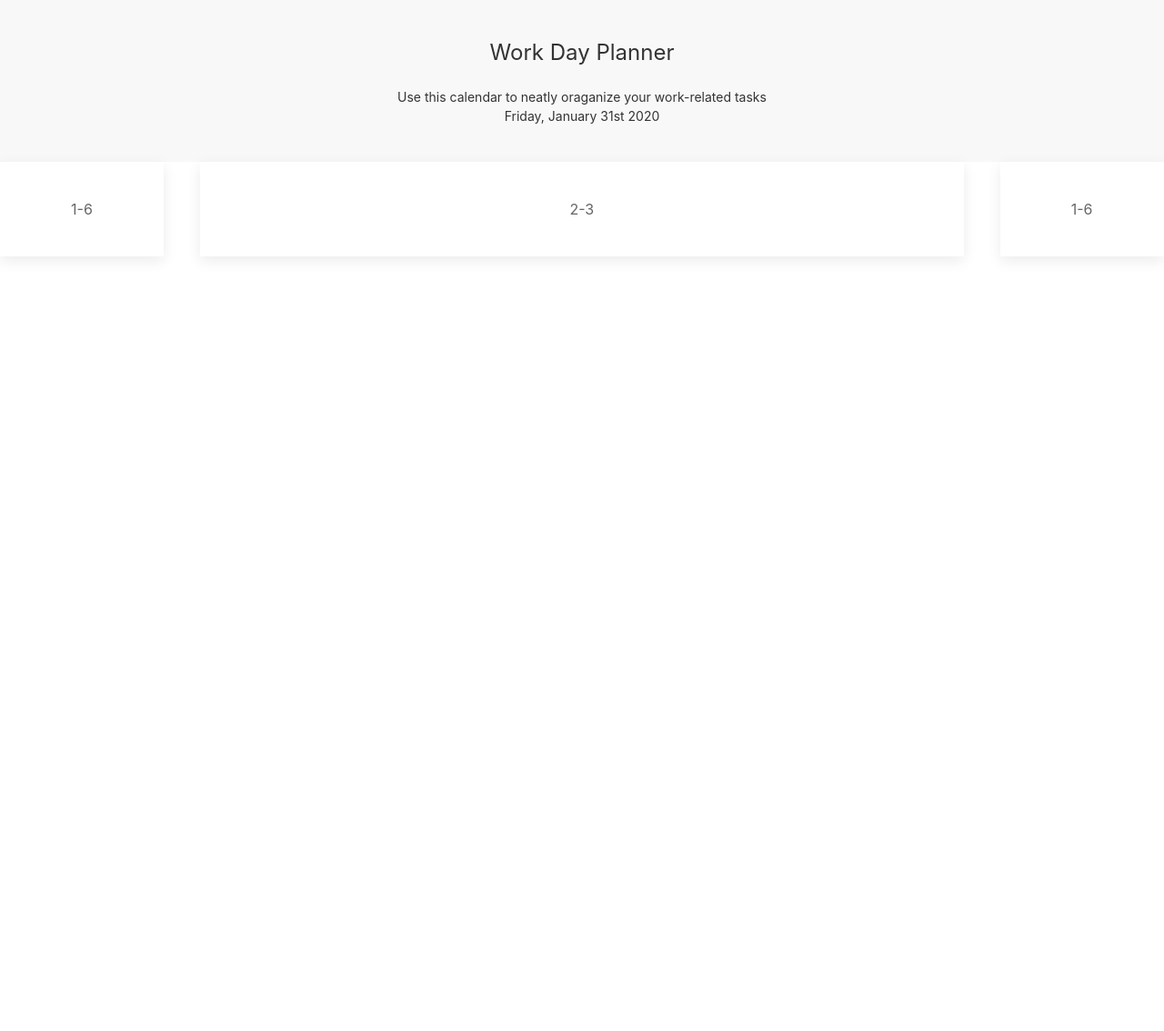
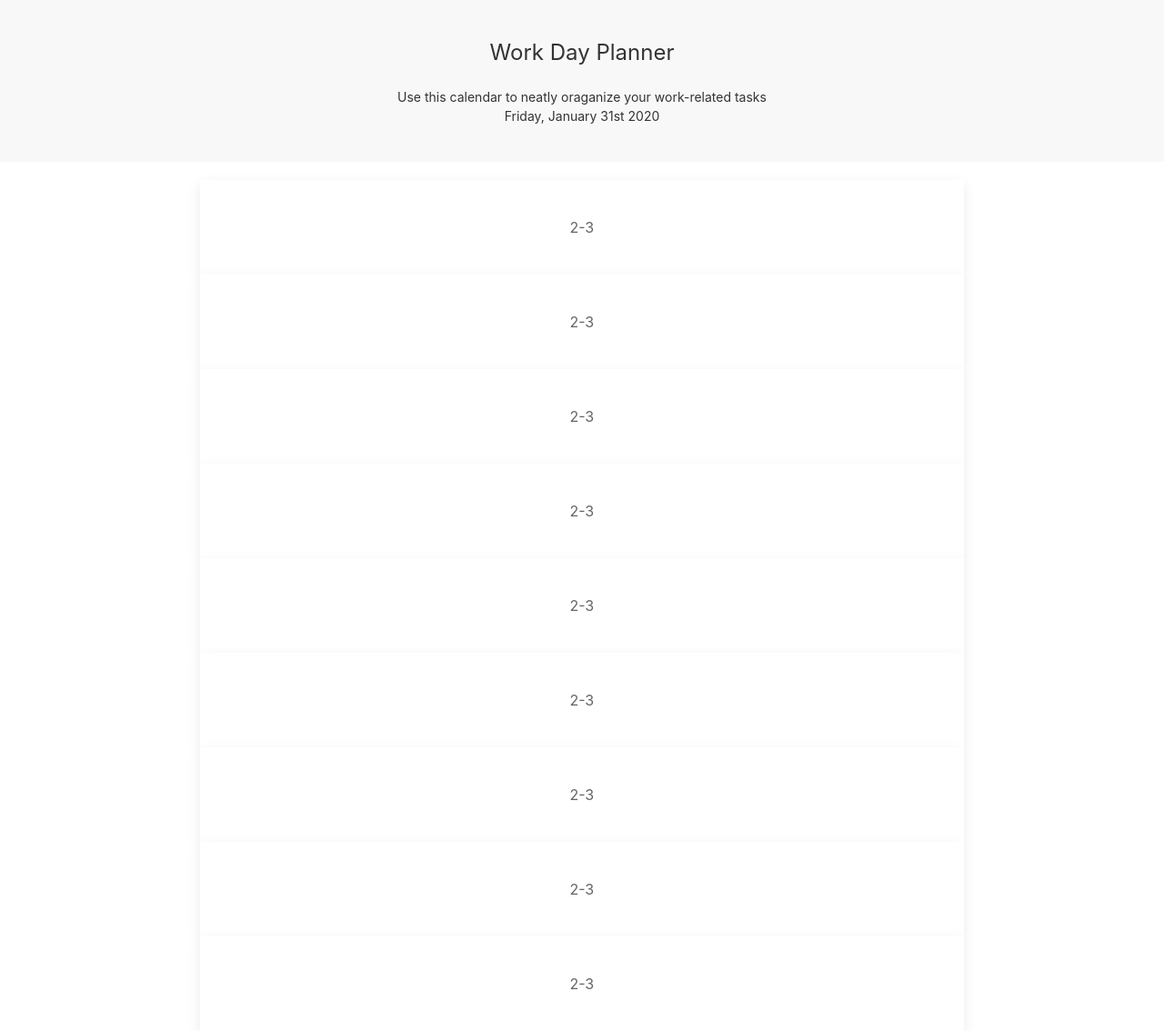
Before and after one commit to ariasadeghi530/workDayScheduler, a plain HTML site: page index.html in a window 1280 px wide. Shown: the whole page at 91% size. Before the commit the page ends 800 px from the top, so only its background shows below. Drawn offline with nearby package versions, Linux system fonts and the light colour scheme.

Commit message:
added grid for calendar elements

```diff
--- a/index.html
+++ b/index.html
@@ -36,13 +36,18 @@
   <!-- main page elements -->
   <div class="uk-text-center" uk-grid>
     <div class="uk-width-1-6">
-      <div class="uk-card uk-card-default uk-card-body">1-6</div>
     </div>
-    <div class="uk-width-2-3">
+    <div class="uk-width-2-3 uk-margin-top">
+      <div class="uk-card uk-card-default uk-card-body">2-3</div>
+      <div class="uk-card uk-card-default uk-card-body">2-3</div>
+      <div class="uk-card uk-card-default uk-card-body">2-3</div>
+      <div class="uk-card uk-card-default uk-card-body">2-3</div>
+      <div class="uk-card uk-card-default uk-card-body">2-3</div>
+      <div class="uk-card uk-card-default uk-card-body">2-3</div>
+      <div class="uk-card uk-card-default uk-card-body">2-3</div>
+      <div class="uk-card uk-card-default uk-card-body">2-3</div>
       <div class="uk-card uk-card-default uk-card-body">2-3</div>
     </div>
-    <div class="uk-width-1-6">
-      <div class="uk-card uk-card-default uk-card-body">1-6</div>
     </div>
   </divuk>
 
```
